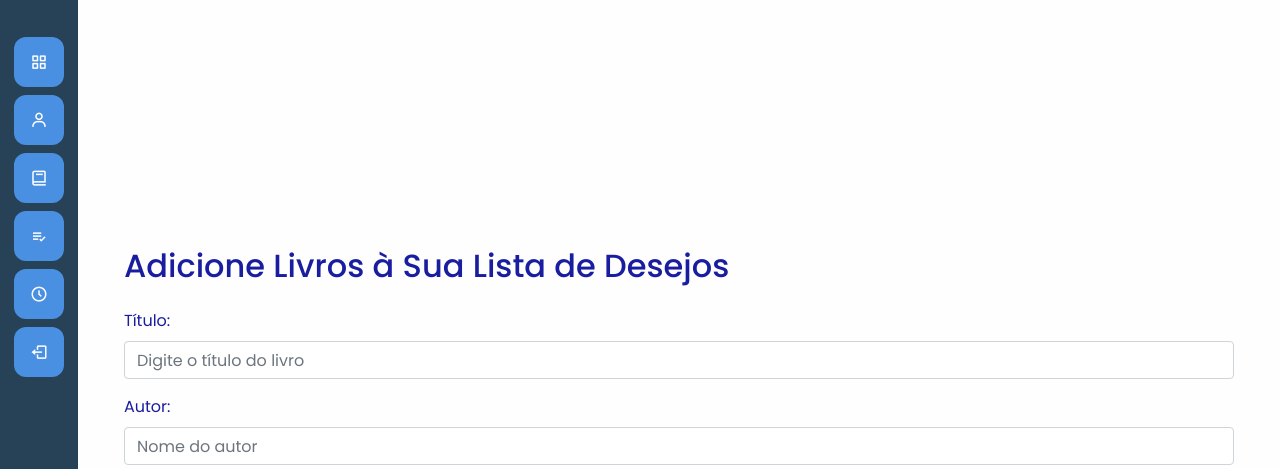
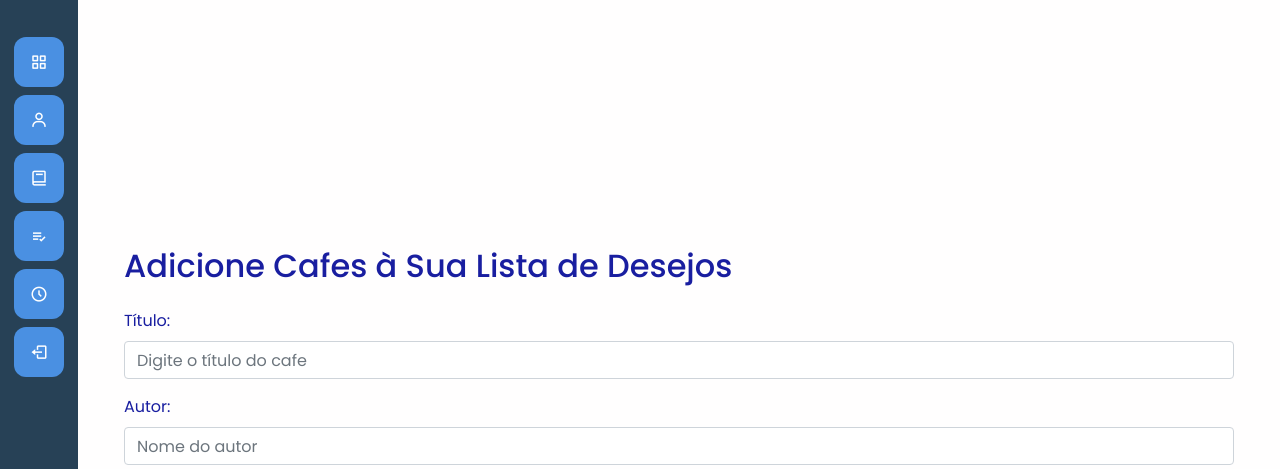
Before and after one commit to LucasSukar/Projeto2.0-G9, a Django app: page /mainapp/lista_desejos/add/ in a window 1280 px wide. Shown: the part 49-518 px from the top of the page. Run offline with Django 5.2, Linux system fonts and the light colour scheme; the visitor is signed in with stand-in values (Sample User, id 1); data that the repository does not hold is empty; parts of the project's set-up code (start-up, migrations or seed data) failed here and were passed over.

Commit message:
algumas variaveis alteradas

```diff
--- a/mainapp/admin.py
+++ b/mainapp/admin.py
@@ -1,4 +1,4 @@
 from django.contrib import admin
-from .models import Categoria,Livro
+from .models import Categoria,Cafe
 admin.site.register(Categoria)
-admin.site.register(Livro)
+admin.site.register(Cafe)
--- a/mainapp/models.py
+++ b/mainapp/models.py
@@ -9,7 +9,7 @@ class Categoria(models.Model):
     def __str__(self):
         return self.genero
 
-class Livro(models.Model):
+class Cafe(models.Model):
     STATUS_LEITURA_CHOICES = [
         ('NL', 'Fui'),
         ('EL', 'Quero ir'),
@@ -28,7 +28,7 @@ class Livro(models.Model):
     genero=models.ForeignKey(Categoria, on_delete=models.SET_NULL, null=True)
     status_leitura=models.CharField(max_length=2, choices=STATUS_LEITURA_CHOICES, default='NL')
     avaliacao=models.IntegerField(choices=AVALIACAO_CHOICES, default=0)
-    usuario = models.ForeignKey(settings.AUTH_USER_MODEL, on_delete=models.CASCADE, related_name='livros')
+    usuario = models.ForeignKey(settings.AUTH_USER_MODEL, on_delete=models.CASCADE, related_name='cafes')
     isbn = models.CharField(max_length=13, null=True)
     in_wishlist = models.BooleanField(default=False)
     in_collection = models.BooleanField(default=True)
@@ -37,7 +37,7 @@ class Livro(models.Model):
 
 class ListaDesejos(models.Model):
     usuario = models.ForeignKey(settings.AUTH_USER_MODEL, on_delete=models.CASCADE, related_name='lista_desejos',null=True)
-    livros = models.ManyToManyField('Livro', related_name='desejado_por')
+    cafes = models.ManyToManyField('Cafe', related_name='desejado_por')
 
     def __str__(self):
         return f" Lista de desejos de {self.usuario}"
--- a/mainapp/templates/mainapp/add_lista.html
+++ b/mainapp/templates/mainapp/add_lista.html
@@ -15,12 +15,12 @@
     </div>
 </div>
 <div class="container mt-5">
-    <h2 class="mb-4">Adicione Livros à Sua Lista de Desejos</h2>
+    <h2 class="mb-4">Adicione Cafes à Sua Lista de Desejos</h2>
     <form method="post" class="mt-3">
         {% csrf_token %}
         <div class="form-group">
             <label for="titulo">Título:</label>
-            <input type="text" class="form-control" id="titulo" name="titulo" placeholder="Digite o título do livro" required>
+            <input type="text" class="form-control" id="titulo" name="titulo" placeholder="Digite o título do cafe" required>
         </div>
         <div class="form-group">
             <label for="autor">Autor:</label>
--- a/mainapp/templates/mainapp/book_history.html
+++ b/mainapp/templates/mainapp/book_history.html
@@ -23,7 +23,7 @@
                 <div>{{ book.book_title }} - {{ book.author }} ({{ book.date_started|date:"M/Y" }})</div>
             </div>
             <div>
-                <form action="{% url 'remove_history' livro_id=book.id %}" method="post" style="display:inline-block;">
+                <form action="{% url 'remove_history' cafe_id=book.id %}" method="post" style="display:inline-block;">
                     {% csrf_token %}
                     <button type="submit" class="btn btn-danger btn-sm">Remover</button>
                 </form>
--- a/mainapp/templates/mainapp/home.html
+++ b/mainapp/templates/mainapp/home.html
@@ -25,7 +25,7 @@
                 <div class="card text-white bg-info mb-3 p-4">
                     <div class="card-header"> cafeterias frequentadas </div>
                     <div class="card-body">
-                        <h5 class="card-title">{{ total_livros }}</h5>
+                        <h5 class="card-title">{{ total_cafes }}</h5>
                         <p class="card-text">Este é o total de cafeterias que voce frenquentou. </p>
                     </div>
                 </div>
--- a/mainapp/urls.py
+++ b/mainapp/urls.py
@@ -9,17 +9,17 @@ urlpatterns = [
     path('cadastro/',views.CadastroView.as_view(),name='cadastro'),
     path('login/', views.LoginView.as_view(), name='login'),
     path('biblioteca/', views.Biblioteca.as_view(), name='biblioteca'),
-    path('biblioteca/livro/<int:pk>/', views.LivroEmDetalhe.as_view(), name='livro_detail'),
-    path('criarlivro/', views.LivroCreateView.as_view(), name='livro_create'),
-    path('atualizar/<int:pk>/', views.LivroUpdateView.as_view(), name='livro_update'),
-    path('livro/deletar/<int:pk>/', views.LivroDeleteView.as_view(), name='livro_delete'),
+    path('biblioteca/cafe/<int:pk>/', views.CafesEmDetalhe.as_view(), name='cafe_detail'),
+    path('criarcafe/', views.CafeCreateView.as_view(), name='cafe_create'),
+    path('atualizar/<int:pk>/', views.CafeUpdateView.as_view(), name='cafe_update'),
+    path('cafe/deletar/<int:pk>/', views.CafeDeleteView.as_view(), name='cafe_delete'),
     path('logout/', views.LogoutView.as_view(), name='logout'),
     path('perfil/', views.PerfilView.as_view(), name='perfil'),
     path('perfil/mudar_senha/', views.MudarSenhaView.as_view(),name='mudar_senha'),
     path('lista_desejos/add/', views.AddListaDesejosView.as_view(), name='add_lista_desejos'),
     path('lista_desejos/', views.ListaDesejosView.as_view(), name='lista_desejos'),
-    path('lista_desejos/deletar/<int:livro_id>/', views.RemoverDaListaView.as_view(), name='remove_lista_desejos'),
-    path('lista_desejos/add_para_colecao/<int:livro_id>/', views.AddParaColecaoView.as_view(), name='add_book_colecao'),
+    path('lista_desejos/deletar/<int:cafe_id>/', views.RemoverDaListaView.as_view(), name='remove_lista_desejos'),
+    path('lista_desejos/add_para_colecao/<int:cafe_id>/', views.AddParaColecaoView.as_view(), name='add_book_colecao'),
     path('book_history/', views.BookHistoryView.as_view(), name='book_history'),
-    path('remove_history/<int:livro_id>/', views.RemoveFromHistoryView.as_view(), name='remove_history'),
+    path('remove_history/<int:cafe_id>/', views.RemoveFromHistoryView.as_view(), name='remove_history'),
 ]
--- a/mainapp/views.py
+++ b/mainapp/views.py
@@ -1,6 +1,6 @@
 from django.shortcuts import render, redirect, get_object_or_404
 from django.views import View
-from .models import Livro, Categoria
+from .models import Cafe, Categoria
 from django.contrib.auth.mixins import LoginRequiredMixin
 from django.contrib.auth.views import LoginView
 from django.urls import reverse_lazy
@@ -10,20 +10,19 @@ from django.db.models import Count
 from django.views.decorators.csrf import csrf_protect
 from django.utils.decorators import method_decorator
 from django.contrib import messages
-from .models import Livro, Categoria, ListaDesejos
+from .models import Cafe, Categoria, ListaDesejos
 from django.contrib.auth import update_session_auth_hash
 from django.contrib.auth.hashers import make_password
-from .utils import fetch_book_info_by_title
-from .models import Livro,BookHistory
+from .models import Cafe,BookHistory
 from django.utils import timezone
 
 class HomeView(View):
     def get(self, request):
         contexto = {'user': request.user if request.user.is_authenticated else None}
         if request.user.is_authenticated:
-            livros_usuario = Livro.objects.filter(usuario=request.user)
-            total_livros = livros_usuario.count()
-            generos_ordenados = livros_usuario.values('genero__genero').annotate(total=Count('genero')).order_by('-total')
+            cafes_usuario = Cafe.objects.filter(usuario=request.user)
+            total_cafes = cafes_usuario.count()
+            generos_ordenados = cafes_usuario.values('genero__genero').annotate(total=Count('genero')).order_by('-total')
 
             if generos_ordenados:
                 generos_mais_comuns = generos_ordenados.filter(total=generos_ordenados.first()['total'])
@@ -35,7 +34,7 @@ class HomeView(View):
                 contexto['genero_mais_comum'] = 'Indisponível'
                 contexto['genero_menos_comum'] = 'Indisponível'
 
-            contexto['total_livros'] = total_livros
+            contexto['total_cafes'] = total_cafes
 
         return render(request, 'mainapp/home.html', contexto)
 
@@ -82,35 +81,35 @@ class Biblioteca(View):
 
             return redirect('home')
         else:
-            livros = Livro.objects.filter(usuario=request.user, in_collection=True)
-            for livro in livros:
-                book_info = fetch_book_info_by_title(livro.titulo)
-                if book_info:
-                    livro.cover_url = book_info.get('cover_url')
-            return render(request, 'mainapp/biblioteca.html', {'livros': livros})
+            cafes = Cafe.objects.filter(usuario=request.user, in_collection=True)
+            #for cafe in cafes:
+                #book_info = fetch_book_info_by_title(cafe.titulo)
+                #if book_info:
+                    #cafe.cover_url = book_info.get('cover_url')
+            return render(request, 'mainapp/biblioteca.html', {'cafes': cafes})
 
 
-class LivroEmDetalhe(LoginRequiredMixin,View):
+class CafesEmDetalhe(LoginRequiredMixin,View):
     def get(self, request, pk):
-        livro = get_object_or_404(Livro, pk=pk)
+        cafe = get_object_or_404(Cafe, pk=pk)
         book_info = None
 
-        if not livro.isbn:
-            book_info = fetch_book_info_by_title(livro.titulo)
+        if not cafe.isbn:
+            #book_info = fetch_book_info_by_title(cafe.titulo)
             if book_info:
-                livro.isbn = book_info.get('isbn')
-                livro.cover_url = book_info.get('cover_url')
-                livro.save()
+                cafe.isbn = book_info.get('isbn')
+                cafe.cover_url = book_info.get('cover_url')
+                cafe.save()
             else:
 
-                livro.cover_url = book_info.get('cover_url') if livro.isbn else None
-        return render(request, 'mainapp/livro_detail.html', {'livro': livro})
+                cafe.cover_url = book_info.get('cover_url') if cafe.isbn else None
+        return render(request, 'mainapp/cafe_detail.html', {'cafe': cafe})
 
 
-class LivroCreateView(LoginRequiredMixin, View):
+class CafeCreateView(LoginRequiredMixin, View):
     def get(self, request):
         categorias = Categoria.objects.all()
-        return render(request, 'mainapp/livro_form.html', {'categorias': categorias})
+        return render(request, 'mainapp/cafe_form.html', {'categorias': categorias})
 
     def post(self, request):
         titulo = request.POST.get('titulo').strip()
@@ -120,58 +119,58 @@ class LivroCreateView(LoginRequiredMixin, View):
 
         if not titulo or not autor or not anopublicado:
             messages.error(request, 'Todos os campos são obrigatórios.')
-            return redirect('livro_create')
+            return redirect('cafe_create')
 
-        if Livro.objects.filter(titulo__iexact=titulo, usuario=request.user).exists():
+        if Cafe.objects.filter(titulo__iexact=titulo, usuario=request.user).exists():
             messages.error(request, 'Uma cafeteria com este nome já existe na sua biblioteca.')
-            return redirect('livro_create')
+            return redirect('cafe_create')
 
         genero = get_object_or_404(Categoria, id=genero_id)
-        Livro.objects.create(titulo=titulo, autor=autor, anopublicado=anopublicado, genero=genero, usuario=request.user)
+        Cafe.objects.create(titulo=titulo, autor=autor, anopublicado=anopublicado, genero=genero, usuario=request.user)
         messages.success(request, 'cafeteria adicionada com sucesso!')
         return redirect('biblioteca')
 
 
-class LivroUpdateView(LoginRequiredMixin, View):
+class CafeUpdateView(LoginRequiredMixin, View):
     def get(self, request, pk):
-        livro = get_object_or_404(Livro, pk=pk)
-        status_leitura = livro.status_leitura
-        return render(request, 'mainapp/livro_update.html', {'livro': livro, 'categorias': Categoria.objects.all(), 'status_leitura': status_leitura})
+        cafe = get_object_or_404(Cafe, pk=pk)
+        status_leitura = cafe.status_leitura
+        return render(request, 'mainapp/cafe_update.html', {'cafe': cafe, 'categorias': Categoria.objects.all(), 'status_leitura': status_leitura})
 
     def post(self, request, pk):
-        livro = get_object_or_404(Livro, pk=pk)
-        livro.titulo = request.POST.get('titulo')
-        livro.autor = request.POST.get('autor')
-        livro.anopublicado = request.POST.get('anopublicado')
-        livro.genero = get_object_or_404(Categoria, pk=request.POST.get('genero'))
+        cafe = get_object_or_404(Cafe, pk=pk)
+        cafe.titulo = request.POST.get('titulo')
+        cafe.autor = request.POST.get('autor')
+        cafe.anopublicado = request.POST.get('anopublicado')
+        cafe.genero = get_object_or_404(Categoria, pk=request.POST.get('genero'))
         novo_status_leitura = request.POST.get('status_leitura')
 
-        if livro.status_leitura != 'NL' and novo_status_leitura == 'NL':
-            if BookHistory.objects.filter(user=request.user, book_title=livro.titulo, author=livro.autor).exists():
-                BookHistory.objects.filter(user=request.user, book_title=livro.titulo, author=livro.autor).delete()
+        if cafe.status_leitura != 'NL' and novo_status_leitura == 'NL':
+            if BookHistory.objects.filter(user=request.user, book_title=cafe.titulo, author=cafe.autor).exists():
+                BookHistory.objects.filter(user=request.user, book_title=cafe.titulo, author=cafe.autor).delete()
                 messages.success(request, 'cafeteria editada com sucesso!')
 
         elif novo_status_leitura in ['L', 'EL']:
-            if not BookHistory.objects.filter(user=request.user, book_title=livro.titulo, author=livro.autor).exists():
+            if not BookHistory.objects.filter(user=request.user, book_title=cafe.titulo, author=cafe.autor).exists():
                 BookHistory.objects.create(
                     user=request.user,
-                    book_title=livro.titulo,
-                    author=livro.autor,
+                    book_title=cafe.titulo,
+                    author=cafe.autor,
                 )
                 messages.success(request, 'cafeteria editada com sucesso!')
 
-        livro.status_leitura = novo_status_leitura
-        livro.save()
+        cafe.status_leitura = novo_status_leitura
+        cafe.save()
         return redirect('biblioteca')
 
-class LivroDeleteView(LoginRequiredMixin,View):
+class CafeDeleteView(LoginRequiredMixin,View):
     def get(self, request, pk):
-        livro = get_object_or_404(Livro, pk=pk)
-        return render(request, 'mainapp/livro_confirm_delete.html', {'livro': livro})
+        cafe = get_object_or_404(Cafe, pk=pk)
+        return render(request, 'mainapp/cafe_confirm_delete.html', {'cafe': cafe})
 
     def post(self, request, pk):
-        livro = get_object_or_404(Livro, pk=pk)
-        livro.delete()
+        cafe = get_object_or_404(Cafe, pk=pk)
+        cafe.delete()
         return redirect('biblioteca')
 
 class PerfilView(LoginRequiredMixin,View):
@@ -221,17 +220,17 @@ class AddListaDesejosView(LoginRequiredMixin, View):
 
         if not titulo or not autor or not anopublicado:
             messages.error(request, 'Todos os campos são obrigatórios.')
-            return redirect('livro_create')
+            return redirect('cafe_create')
 
         genero = get_object_or_404(Categoria, id=genero_id)
 
 
-        livro = Livro(titulo=titulo, autor=autor, anopublicado=anopublicado, genero=genero, in_wishlist=True, in_collection=False,usuario=request.user)
-        livro.save()
+        cafe = Cafe(titulo=titulo, autor=autor, anopublicado=anopublicado, genero=genero, in_wishlist=True, in_collection=False,usuario=request.user)
+        cafe.save()
 
 
         wishlist, created = ListaDesejos.objects.get_or_create(usuario=request.user)
-        wishlist.livros.add(livro)
+        wishlist.cafes.add(cafe)
 
         messages.success(request, "cafeteria adicionada à lista de desejos com sucesso.")
         return redirect('lista_desejos')
@@ -241,29 +240,29 @@ class AddListaDesejosView(LoginRequiredMixin, View):
 class ListaDesejosView(LoginRequiredMixin, View):
     def get(self, request):
         wishlist, created = ListaDesejos.objects.get_or_create(usuario=request.user)
-        livros_desejados = wishlist.livros.all()
-        return render(request, 'mainapp/lista_desejos.html', {'livros_desejados': livros_desejados})
+        cafes_desejados = wishlist.cafes.all()
+        return render(request, 'mainapp/lista_desejos.html', {'cafes_desejados': cafes_desejados})
 
 class RemoverDaListaView(LoginRequiredMixin, View):
     def post(self, request,**kwargs):
-        livro_id = kwargs.get('livro_id')
-        livro = get_object_or_404(Livro, id=livro_id)
+        cafe_id = kwargs.get('cafe_id')
+        cafe = get_object_or_404(Cafe, id=cafe_id)
         wishlist = ListaDesejos.objects.get(usuario=request.user)
-        wishlist.livros.remove(livro)
-        livro.delete()
+        wishlist.cafes.remove(cafe)
+        cafe.delete()
         messages.success(request, "cafeteria removida da lista de desejos com sucesso.")
         return redirect('lista_desejos')
 
 class AddParaColecaoView(LoginRequiredMixin, View):
-    def post(self, request, livro_id):
-        livro = get_object_or_404(Livro, id=livro_id, usuario=request.user)
-        livro.in_wishlist = False
-        livro.in_collection = True
-        livro.save()
+    def post(self, request, cafe_id):
+        cafe = get_object_or_404(Cafe, id=cafe_id, usuario=request.user)
+        cafe.in_wishlist = False
+        cafe.in_collection = True
+        cafe.save()
 
         wishlist = ListaDesejos.objects.filter(usuario=request.user).first()
         if wishlist:
-            wishlist.livros.remove(livro)
+            wishlist.cafes.remove(cafe)
 
         messages.success(request, "cafeteria adicionada com sucesso.")
         return redirect('lista_desejos')
@@ -274,21 +273,21 @@ class BookHistoryView(LoginRequiredMixin, View):
         book_history = BookHistory.objects.filter(user=request.user)
         return render(request, 'mainapp/book_history.html', {'book_history': book_history})
 
-    def post(self, request, livro_id):
-        livro = get_object_or_404(Livro, id=livro_id, usuario=request.user)
+    def post(self, request, cafe_id):
+        cafe = get_object_or_404(Cafe, id=cafe_id, usuario=request.user)
         BookHistory.objects.create(
             user=request.user,
-            book_title=livro.titulo,
-            author=livro.autor,
-            date_started=livro.date_added,
+            book_title=cafe.titulo,
+            author=cafe.autor,
+            date_started=cafe.date_added,
             date_finished=timezone.now()
         )
-        livro.delete()
+        cafe.delete()
         return redirect('book_history')
 
 class RemoveFromHistoryView(View):
-    def post(self, request, livro_id):
-        book = get_object_or_404(BookHistory, pk=livro_id, user=request.user)
+    def post(self, request, cafe_id):
+        book = get_object_or_404(BookHistory, pk=cafe_id, user=request.user)
         book.delete()
         messages.success(request, "cafeteria removida do histórico.")
         return redirect('book_history')
```
Also changed, not shown: mainapp/templates/mainapp/biblioteca.html (+4 -4 lines), mainapp/templates/mainapp/cafe_detail.html (renamed from mainapp/templates/mainapp/livro_detail.html, +7 -7 lines), mainapp/templates/mainapp/cafe_update.html (renamed from mainapp/templates/mainapp/livro_update.html, +6 -6 lines), mainapp/templates/mainapp/lista_desejos.html (+4 -4 lines), mainapp/utils.py (deleted, +0 -19 lines), mainapp/migrations/0016_remove_listadesejos_livros_cafe_listadesejos_cafes_and_more.py (added), mainapp/templates/mainapp/cafe_form.html (renamed from mainapp/templates/mainapp/livro_form.html).
